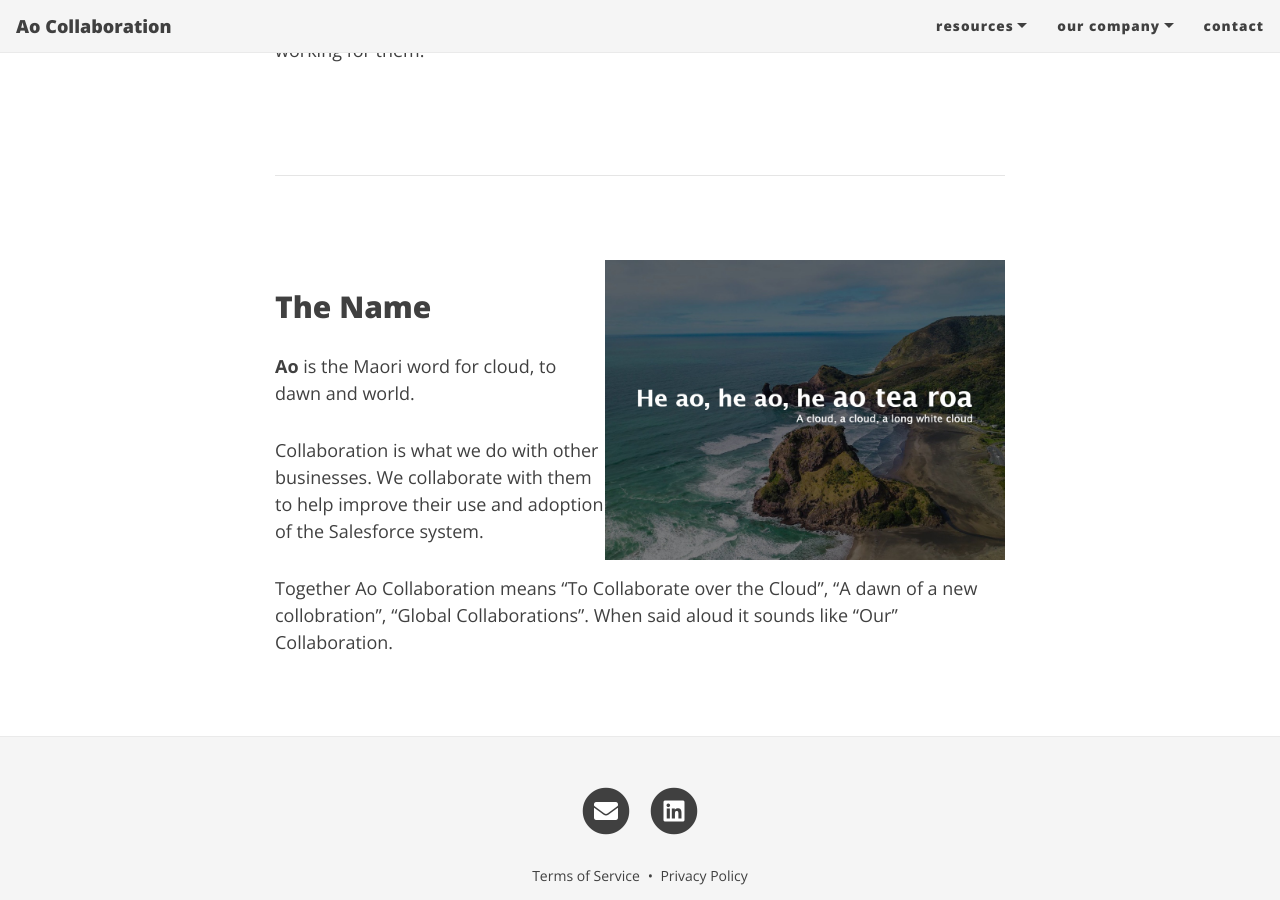
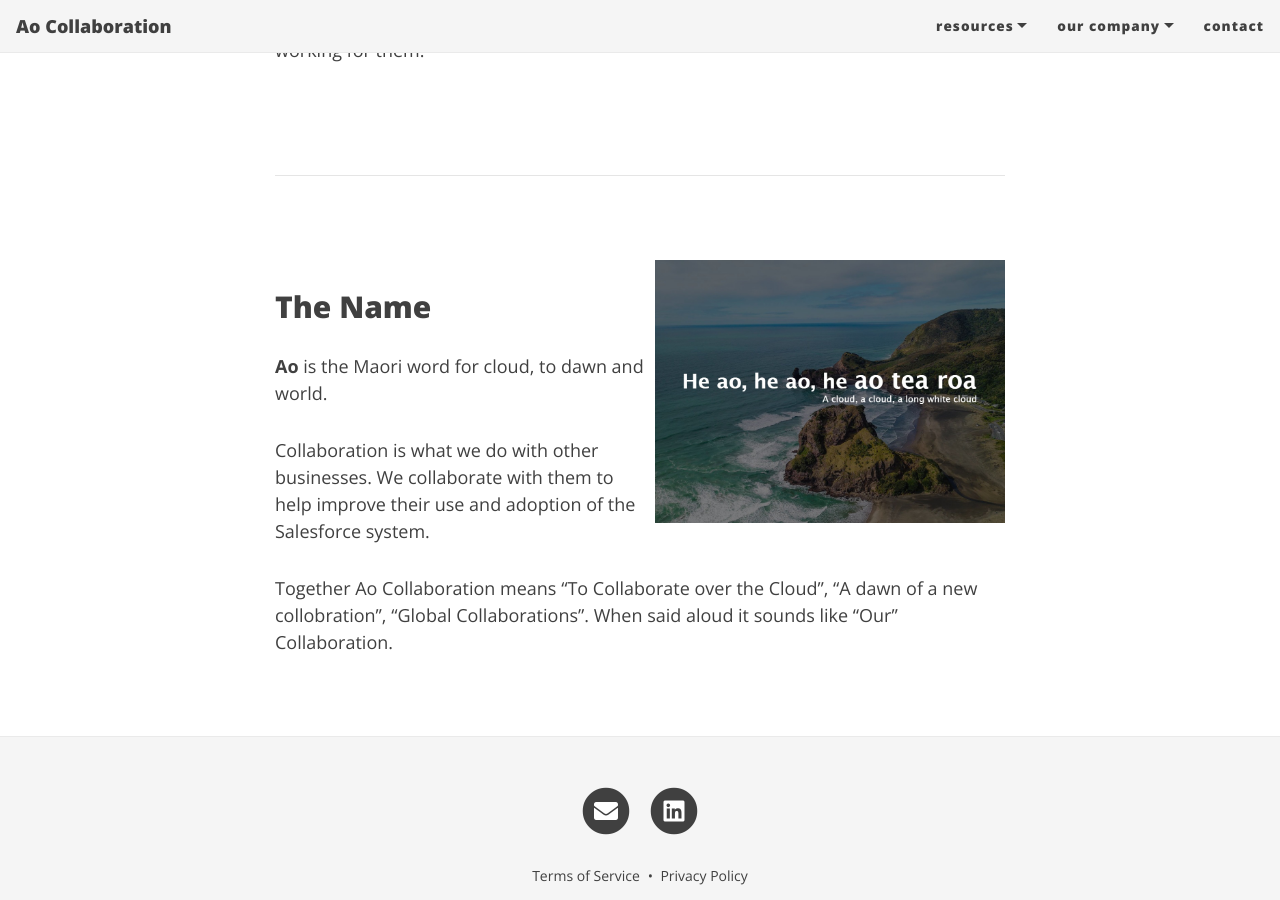
Before and after one commit to Ao-Collaboration/Ao-Collaboration.github.io, a Jekyll site: the page built from aboutus.md, in a window 1280 px wide and 900 px high, scrolled down 596 px. Built offline with Jekyll 4.4.1, drawn with Linux system fonts in a browser that asks for light colours; nearby versions of some CDN libraries.

Commit message:
Update aboutus.md

```diff
--- a/aboutus.md
+++ b/aboutus.md
@@ -11,7 +11,7 @@ We are the friendly personal connection to help get Salesforce working for them.
 
 ___
 <br/><br/>
-<img align="right" width="400" src="{{ '/assets/img/Aotearoa.jpg' | relative_url }}">
+<img align="right" width="350" padding-left="10px" src="{{ '/assets/img/Aotearoa.jpg' | relative_url }}">
 
 ## The Name
 
```
